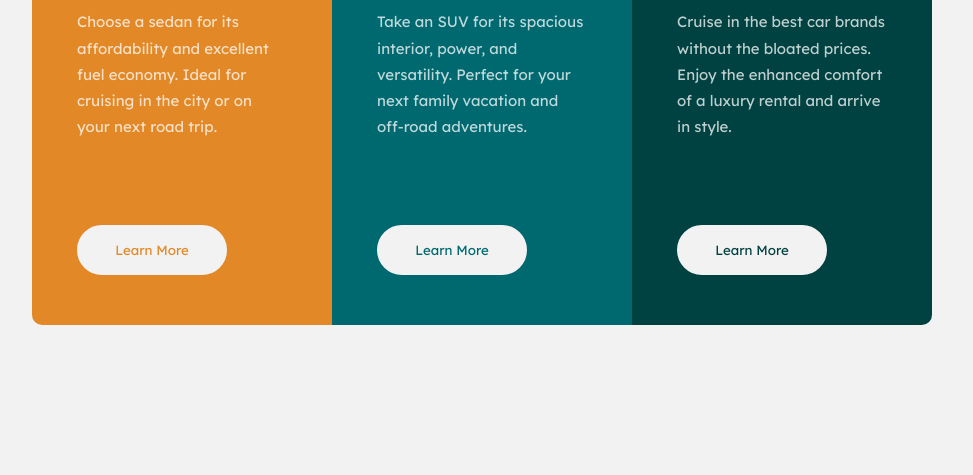
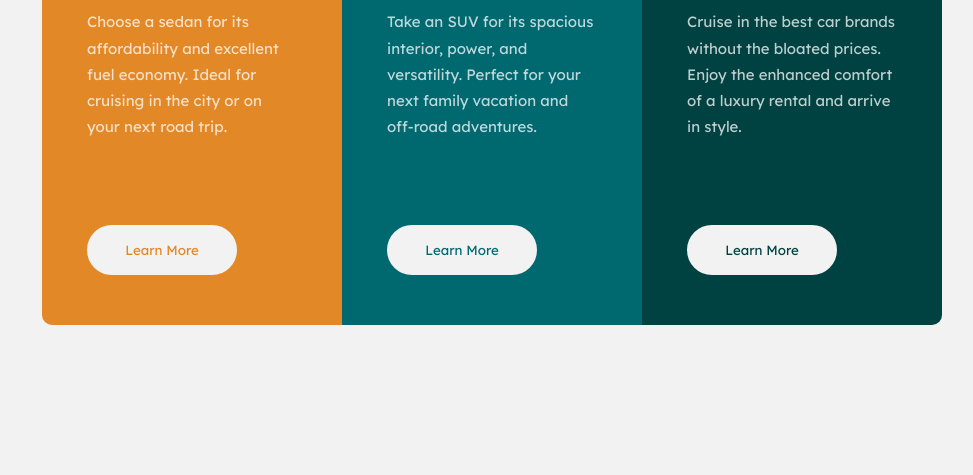
Before and after one commit to toshihikotani/3-column-preview-card-component-main, a plain HTML site: page index.html in a window 1280 px wide. Shown: the part 325-800 px from the top of the page, without its empty margins (148-1121 px from the left). Drawn offline with Linux system fonts and the light colour scheme.

Commit message:
"Change main element and fix center the content"

```diff
--- a/css/styles.css
+++ b/css/styles.css
@@ -9,26 +9,27 @@
 }
 
 html, body {
-    width: 100vw;
+    min-width: 100vw;
 }
 
 body {
     margin: 0;
-    box-sizing: content-box;
+    padding: 0;
     background-color: var(--very-light-gray);
     font-size: 15px;
     display: flex;
     justify-content: center;
     align-items: center;
-    min-height: 100vh;
+    height: 100vh;
 }
 
-/*  WRAPPER */
-#wrapper {
-    width: 330px;
-    height: 1330px;
+/*  MAIN CONTENT */
+main {
+    width: 100%;
     margin: auto;
     display: flex;
+    justify-content: center;
+    align-items: center;
     flex-direction: column;
 }
 
@@ -110,19 +111,16 @@ body {
 
 /* PORTRAIT TABLET */
 /* @media only screen and (min-width: 600px) {
-
 } */
 
 /* LANDSCAPE TABLET */
-@media only screen and (min-width: 768px) {
-}
+/* @media only screen and (min-width: 768px) {
+} */
 
 /* LAPTOPS / DESKTOPS */
 @media only screen and (min-width: 992px) {
-    /*  WRAPPER */
-    #wrapper {
-        width: 920px;
-        height: 500px;
+    /*  MAIN CONTENT */
+    main {
         flex-direction: row;
     }
 
@@ -153,5 +151,4 @@ body {
 
 /* LARGE LAPTOPS / DESKTOPS */
 /* @media only screen and (min-width: 1200px) {
-
 } */
--- a/index.html
+++ b/index.html
@@ -10,7 +10,7 @@
 </head>
 <body>
 
-  <div id="wrapper">
+  <main>
     <div id="sedans-card" class="card-box">
       <img src="images/icon-sedans.svg" alt="Sedans" />
       <h1>Sedans</h1>
@@ -38,7 +38,7 @@
       </p>
       <button id="luxury-button" class="click-button"> Learn More</button>
     </div>
-  </div>
+  </main>
 
 </body>
 </html>
```
